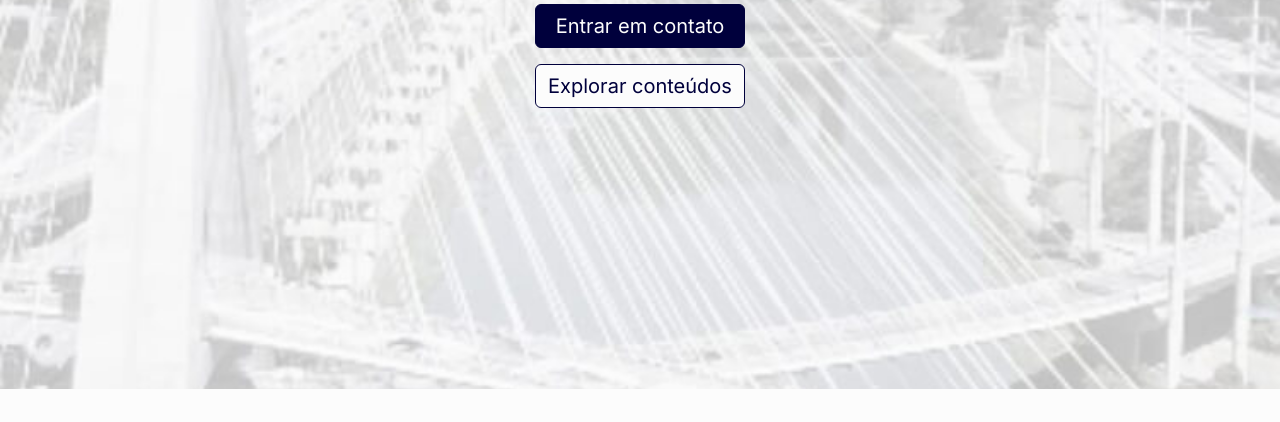
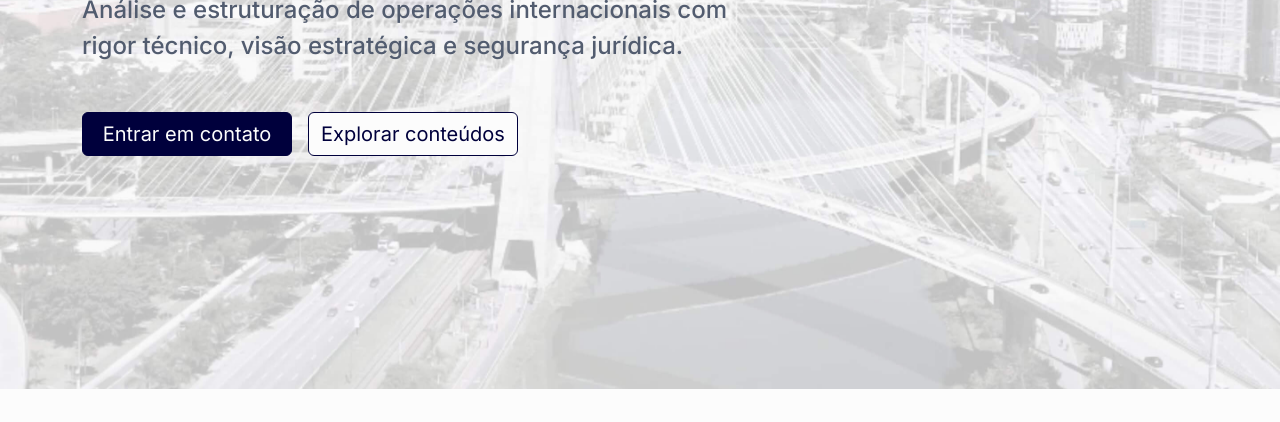
Before and after one commit to Kendra-Riquena/camargoFerrari, a plain HTML site: page index.html in a window 1280 px wide. Shown: the part 378-800 px from the top of the page. Drawn offline with nearby package versions, Linux system fonts and the light colour scheme.

Commit message:
hero desktop

```diff
--- a/css/hero.css
+++ b/css/hero.css
@@ -45,3 +45,35 @@
     color: var(--primary-color);
     border: 1px solid var(--primary-color);
 }
+
+@media screen and (min-width:768px) {
+    .hero {
+        background: url(../img/banner-hero-desktop.jpg) no-repeat;
+        background-size: cover;
+        background-position: center;
+        text-align: start;
+        height: 85vh;
+        padding: 20vh 0;
+    }
+
+    .hero-title {
+        font-size: 48px;
+    }
+
+    .hero-text {
+        font-size: 24px;
+    }
+
+    .hero-btn {
+        flex-direction: row;
+        justify-content: start;
+        gap: 16px;
+    }
+
+    .btn-contact:hover,
+    .btn-explore:hover{
+        background: var(--secondary-color);
+        color: var(--primary-color);
+        border: 1px solid var(--primary-color);
+    }
+}
```
